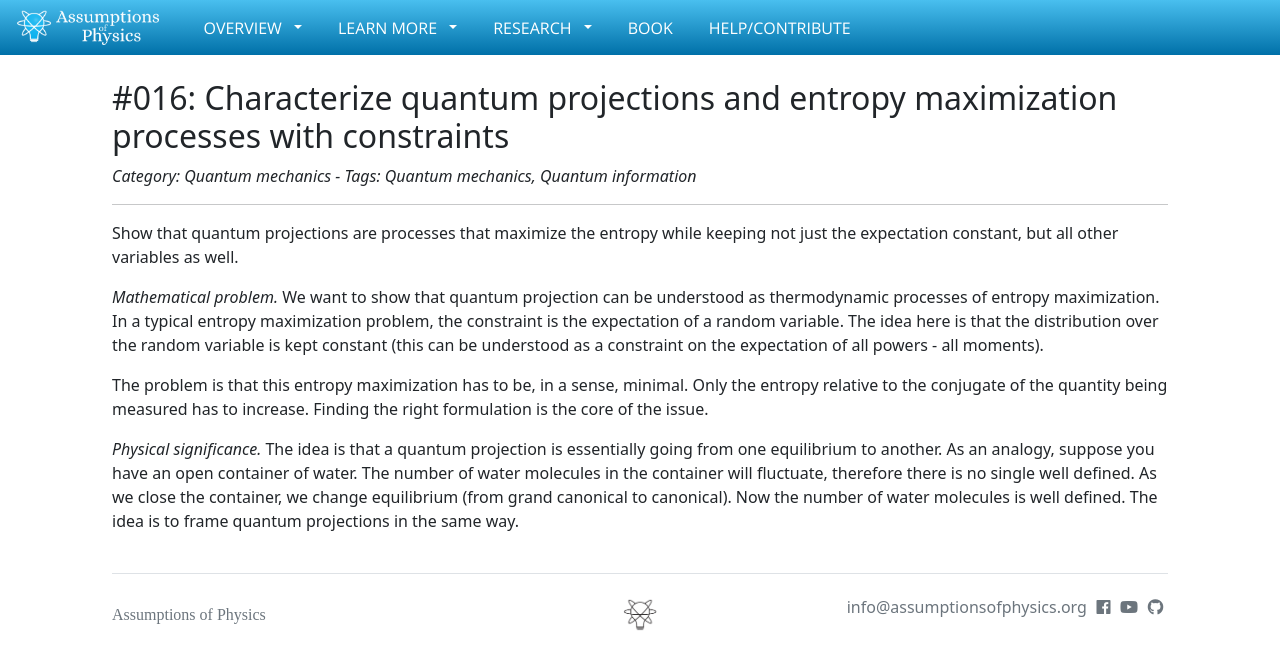
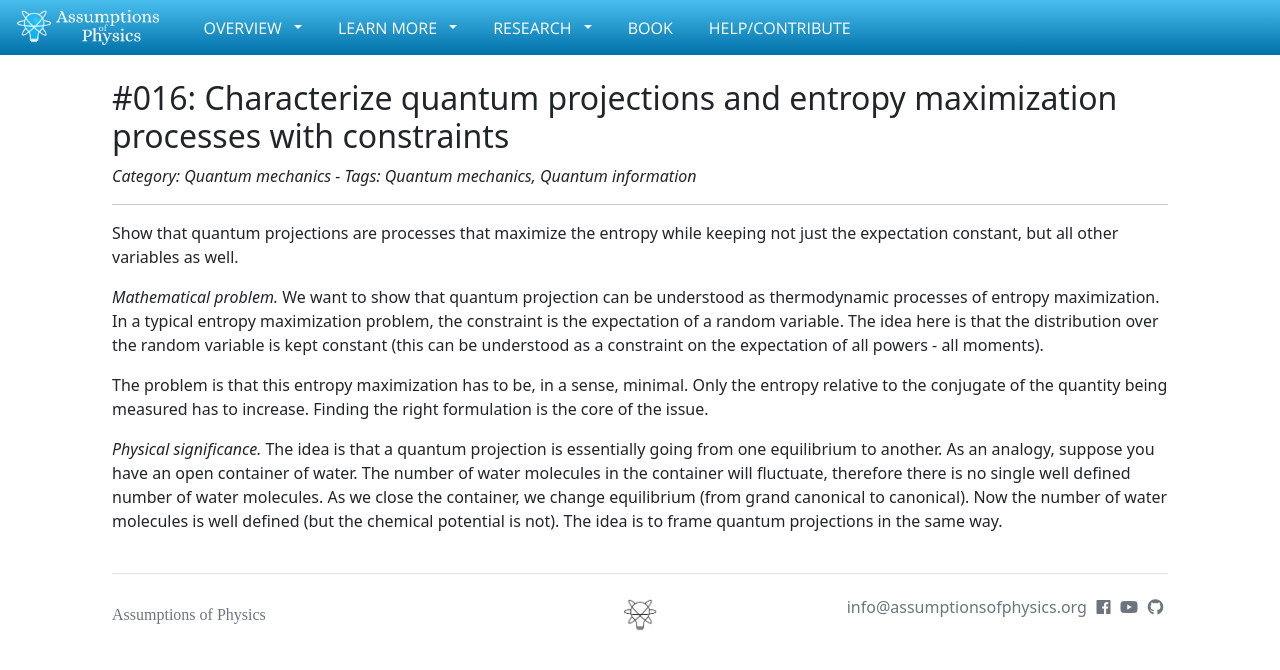
Before and after one commit to assumptionsofphysics/assumptionsofphysics.github.io, a Jekyll site: the page built from _problems/016-ProjectionAsMaxEnt.md, in a window 1280 px wide. Shown: the top 670 px of the page. Built offline with Jekyll 4.4.1, drawn with Linux system fonts in a browser that asks for light colours; nearby versions of some CDN libraries; some web fonts are replaced.

Commit message:
Minor fixes

```diff
--- a/_problems/016-ProjectionAsMaxEnt.md
+++ b/_problems/016-ProjectionAsMaxEnt.md
@@ -19,7 +19,7 @@ to increase. Finding the right formulation is the core of the issue.
 *Physical significance.* The idea is that a quantum projection is essentially
 going from one equilibrium to another. As an analogy, suppose you have an
 open container of water. The number of water molecules in the container will
-fluctuate, therefore there is no single well defined. As we close the container,
-we change equilibrium (from grand canonical to canonical). Now the number of
-water molecules is well defined. The idea is to frame quantum projections in
-the same way.
+fluctuate, therefore there is no single well defined number of water molecules.
+As we close the container, we change equilibrium (from grand canonical to canonical).
+Now the number of water molecules is well defined (but the chemical potential is not).
+The idea is to frame quantum projections in the same way.
```
